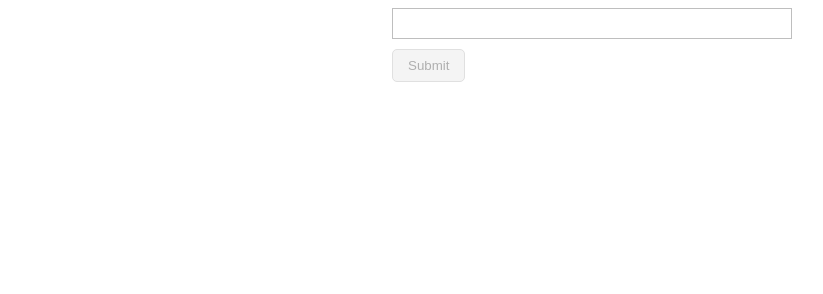
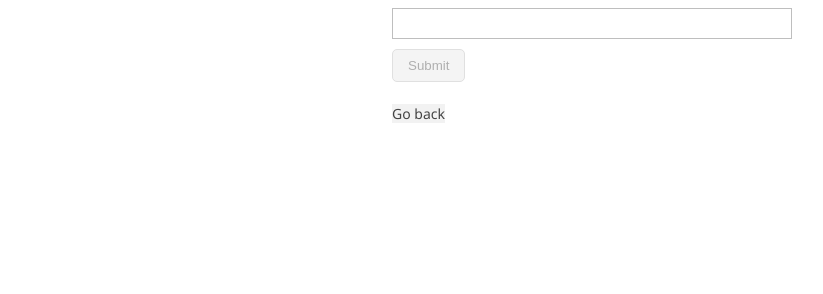
Before and after one commit to colidescope/discover, a Jekyll site: the page built from docs/download.md, in a window 1280 px wide. Shown: the part 232-526 px from the top of the page, without its empty margins (178-1001 px from the left). Built offline with Jekyll 4.4.1, drawn with Linux system fonts in a browser that asks for light colours; nearby versions of some CDN libraries; our own code applies the rules of GitHub Pages for plain Markdown files.

Commit message:
Update download.html

```diff
--- a/docs/_layouts/download.html
+++ b/docs/_layouts/download.html
@@ -12,7 +12,6 @@
     </script>
     <script src="https://code.jquery.com/jquery-3.2.1.min.js"></script>
     <script src="{{ "/assets/js/jquery.serialize-object.js" | relative_url }}"></script>
-<!--     <script src="{{ "/assets/js/download.js" | relative_url }}"></script> -->
 
     <meta charset="UTF-8">
     <meta http-equiv="X-UA-Compatible" content="IE=edge">
@@ -27,7 +26,6 @@
   <body>
     <div class="wrapper">
       <header>
-<!--         <h1><a href="{{ "/" | absolute_url }}">{{ site.title | default: site.github.repository_name }}</a></h1> -->
 
         {% if site.logo %}
         <p><img src="{{site.logo | relative_url}}" alt="Logo" /></p>
@@ -52,36 +50,12 @@
           </ul>
           </form>
 
-
-<!--       <form id="test-form">
-
-        <div>
-          <label>First</label>
-          <input type="text" name="First" placeholder="" required/>
-        </div>
-
-        <div>
-          <label>Last</label>
-          <input type="text" name="Last" placeholder="" required/>
-        </div>
-
-        <div>
-          <label>Email</label>
-          <input type="email" id="emailField" name="Email" placeholder="" required/>
-        </div>
-
-        <div>
-          <button type="submit" id="submit-form">Submit</button>
-        </div>
-
-      </form> -->
+      <p>
+        <a href="{{ "/" | relative_url }}">Go back</a>
+      </p>
 
       </section>
       <footer>
-<!--         {% if site.github.is_project_page %}
-        <p>This project is maintained by <a href="{{ site.github.owner_url }}">{{ site.github.owner_name }}</a></p>
-        {% endif %}
-        <p><small>Hosted on GitHub Pages &mdash; Theme by <a href="https://github.com/orderedlist">orderedlist</a></small></p> -->
         <p>© 2019 <a href="https://colidescope.com">Colidescope</a></p>
       </footer>
     </div>
```
